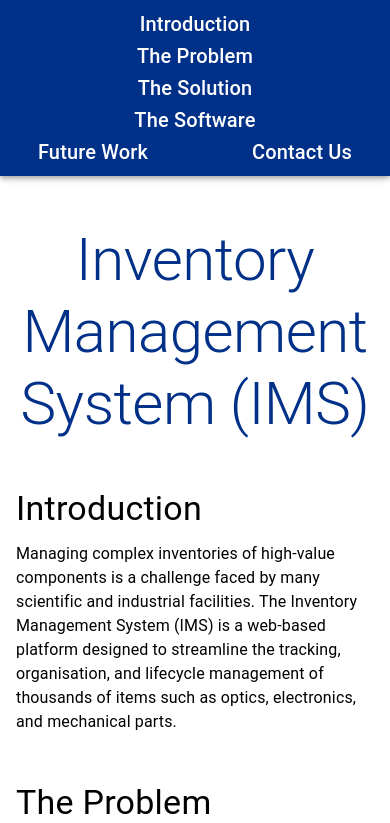
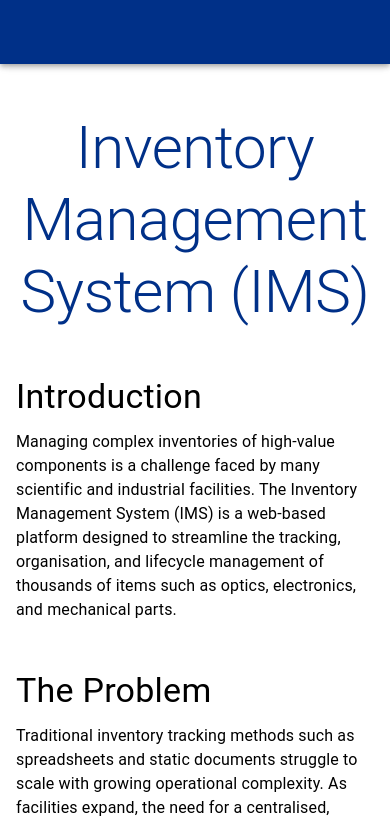
Before and after one commit to ral-facilities/inventory-management-system-project, a Next.js app: page / in a window 390 px wide. Shown: the top 823 px of the page. Built offline with nearby package versions, Linux system fonts and the light colour scheme; some icons are missing; what @mui/material-nextjs would draw is missing.

Commit message:
make app bar responsive

```diff
--- a/src/app/layout.tsx
+++ b/src/app/layout.tsx
@@ -7,7 +7,7 @@ import type { Metadata } from 'next';
 export const metadata: Metadata = {
   title: 'Inventory Management System',
   description:
-    'A comprehensive inventory management system for efficient stock control and tracking.',
+    'The Inventory Management System (IMS) is a web-based platform for tracking, organising, and managing high-value scientific and industrial components. Designed to replace spreadsheets and static records, IMS improves availability, reduces downtime, and scales with operational complexity.',
 };
 
 export default function RootLayout({
--- a/src/app/page.tsx
+++ b/src/app/page.tsx
@@ -1,15 +1,21 @@
+'use client';
+import MenuIcon from '@mui/icons-material/Menu';
 import {
   AppBar,
   Box,
   Container,
+  IconButton,
   Link,
   List,
   ListItem,
   ListItemText,
+  Menu,
+  MenuItem,
   Stack,
   Toolbar,
   Typography,
 } from '@mui/material';
+import React from 'react';
 
 const sections = [
   { label: 'Introduction', id: 'introduction' },
@@ -19,64 +25,71 @@ const sections = [
   { label: 'Future Work', id: 'future-work' },
   { label: 'Contact Us', id: 'contact' },
 ];
-
-const APP_BAR_OFFSET = '204px';
+const APP_BAR_HEIGHT = '64px';
+const APP_BAR_OFFSET = APP_BAR_HEIGHT; // Offset for scroll margin
 
 export default function Home() {
   const appBarLogo = '';
   const appBarLogoAlt = '';
+
+  const [anchorEl, setAnchorEl] = React.useState<null | HTMLElement>(null);
+  const open = Boolean(anchorEl);
+
+  const handleMenuClick = (event: React.MouseEvent<HTMLElement>) => {
+    setAnchorEl(event.currentTarget);
+  };
+
+  const handleClose = () => {
+    setAnchorEl(null);
+  };
   return (
     <div style={{ minWidth: '200px', width: '100%' }}>
       <AppBar
+        position="static"
         sx={{
           width: '100%',
           position: 'sticky',
           top: 0,
           zIndex: 1000,
+          height: APP_BAR_HEIGHT,
         }}
       >
         <Toolbar
           sx={{
             position: 'relative',
-            minHeight: '64px',
-            py: 1,
-            flexWrap: 'wrap',
             display: 'flex',
-            justifyContent: 'center',
+            justifyContent: 'space-between',
+            alignItems: 'center',
           }}
         >
-          <Box
-            sx={{ display: 'flex', justifyContent: 'center', width: '122px' }}
-          >
-            {appBarLogo && (
-              <>
-                {/* eslint-disable-next-line @next/next/no-img-element */}
-                <img src={appBarLogo} alt={appBarLogoAlt} width="122px" />
-              </>
-            )}
-          </Box>
+          {appBarLogo && (
+            <Box
+              sx={{
+                display: 'flex',
+                alignItems: 'center',
+                width: '122px',
+              }}
+            >
+              {/* eslint-disable-next-line @next/next/no-img-element */}
+              <img src={appBarLogo} alt={appBarLogoAlt} width="122px" />
+            </Box>
+          )}
           <Stack
             direction="row"
+            spacing={6}
+            maxWidth="lg"
             sx={{
-              flexWrap: 'wrap',
-              justifyContent: 'center',
-              alignItems: 'center',
-              textAlign: 'center',
-              columnGap: 13,
-              px: 2,
-              maxWidth: '100%',
-              margin: '0 auto',
-              overflowX: 'hidden',
+              position: 'absolute',
+              left: '50%',
+              transform: 'translateX(-50%)',
+              display: {
+                xs: 'none',
+                lg: 'flex',
+              },
             }}
           >
             {sections.map((section) => (
-              <Typography
-                variant="h6"
-                key={section.id}
-                component="span"
-                sx={{ whiteSpace: 'nowrap' }}
-                noWrap
-              >
+              <Typography variant="h6" key={section.id} component="span" noWrap>
                 <Link
                   href={`#${section.id}`}
                   underline="none"
@@ -91,8 +104,50 @@ export default function Home() {
               </Typography>
             ))}
           </Stack>
+
+          <>
+            <Box
+              sx={{
+                marginLeft: 'auto',
+                display: {
+                  xs: 'block',
+                  lg: 'none',
+                },
+              }}
+            >
+              <IconButton
+                color="inherit"
+                onClick={handleMenuClick}
+                aria-label="navigation menu"
+                size="large"
+              >
+                <MenuIcon />
+              </IconButton>
+            </Box>
+            <Menu
+              anchorEl={anchorEl}
+              open={open}
+              onClose={handleClose}
+              anchorOrigin={{ vertical: 'bottom', horizontal: 'right' }}
+              transformOrigin={{ vertical: 'top', horizontal: 'right' }}
+            >
+              {sections.map((section) => (
+                <MenuItem
+                  key={section.id}
+                  component="a"
+                  href={`#${section.id}`}
+                  onClick={handleClose}
+                >
+                  <Typography variant="h6" component="span">
+                    {section.label}
+                  </Typography>
+                </MenuItem>
+              ))}
+            </Menu>
+          </>
         </Toolbar>
       </AppBar>
+
       <Box
         sx={{
           position: 'fixed',
@@ -413,7 +468,7 @@ export default function Home() {
                   <Typography variant="body1">
                     <strong>History</strong> – Keep a history of edits made to
                     the entities. For example, tracking the history of every
-                    single position/location of an optic will allow EPAC to see
+                    single position/location of an optic will allow users to see
                     where it has moved throughout its lifetime. They will also
                     be able to work out how many optics have been damaged in a
                     particular location.
```
